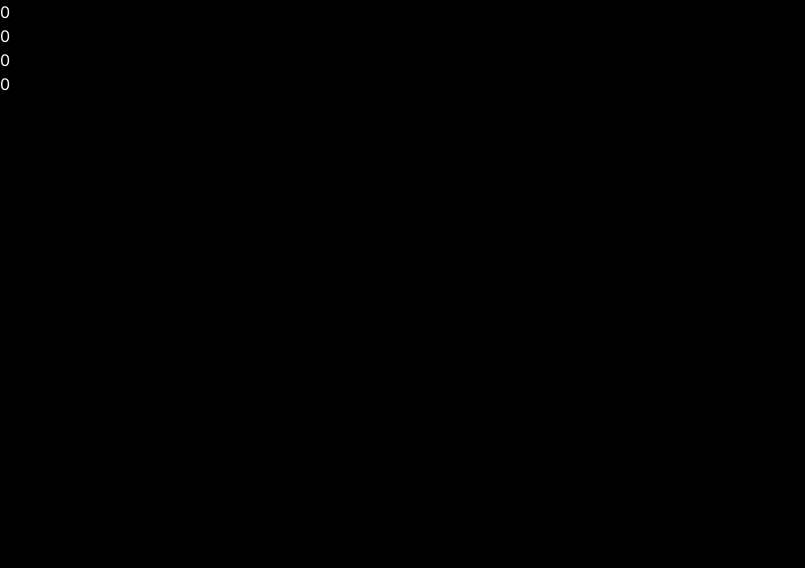
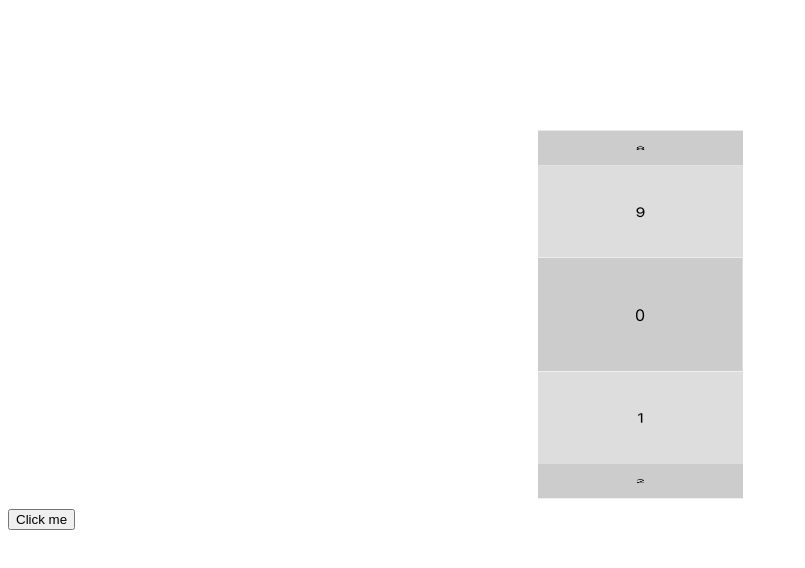
Before and after one commit to kylebatucal/mechanical-counter, a Next.js app: page / in a window 1280 px wide. Shown: the top 568 px of the page, without its empty margins (0-805 px from the left). Built offline with nearby package versions, Linux system fonts and the light colour scheme.

Commit message:
wheel prototype

```diff
--- a/src/app/globals.css
+++ b/src/app/globals.css
@@ -1,6 +1,30 @@
-@tailwind base;
+/* @tailwind base;
 @tailwind components;
-@tailwind utilities;
+@tailwind utilities; */
+
+.wheel {
+  /* background-color: red; */
+  position: relative;
+  width: 16vw;
+  height: 500px;
+  margin: 0 auto;
+  transform-style: preserve-3d;
+  transition-duration: 0.15s;
+}
+
+.segment {
+  display: flex;
+  justify-content: center;
+  align-items: center;
+  width: 100%;
+  position: absolute;
+  top: 50%;
+  background-color: #ccc;
+}
+
+.segment:nth-child(even) {
+  background-color: #ddd;
+}
 
 /* :root {
   --foreground-rgb: 0, 0, 0;
--- a/src/app/page.tsx
+++ b/src/app/page.tsx
@@ -3,7 +3,7 @@ import Counter from "@/app/ui/counter";
 export default function Home() {
   return (
     <div>
-      <Counter></Counter>
+      <Counter/>
     </div>
   );
 }
--- a/src/app/ui/counter.tsx
+++ b/src/app/ui/counter.tsx
@@ -2,94 +2,114 @@
 
 import { useState } from 'react'
 
-export default function Counter() {
-  const [thousands, setThousands] = useState(0)
-  const [hundreds, setHundreds] = useState(0)
-  const [tens, setTens] = useState(0)
-  const [ones, setOnes] = useState(0)
+function Wheel() {
+  const numbers = [0,9,8,7,6,5,4,3,2,1]
+  const diameter = 350;
+  const radius = diameter / 2
+  // const circumference = Math.PI * diameter
+  const height = 113
 
-  const incrementDigit = (digit: number, setDigit: Function) => {
-    if (digit == 9) {
-      setDigit(0)
-      return true
+  // Create segments
+  const segments = numbers.map((digit, i) => {
+    const style = {
+      transform: `rotateX(${36*i}deg) translateZ(${radius}px)`,
+      height: height
     }
-    setDigit(digit + 1)
-    return false
-  }
 
-  const incrementCount = () => {
-    if (incrementDigit(ones, setOnes)) {
-      if (incrementDigit(tens, setTens)) {
-        if (incrementDigit(hundreds, setHundreds)) {
-          incrementDigit(thousands, setThousands)
-        }
-      }
-    }
-  }
+    return (
+      <div className='segment' style={style} key={digit.toString()}>
+        {digit}
+      </div>
+    )
+  })
 
-  const resetCount = (event: any) => {
-    if (event.deltaY < 0) {
-      const lowestDigit = Math.min(...[thousands, hundreds, tens, ones])
-
-      const resetDigit = (digit: number, setDigit: Function) => {
-        if (digit == lowestDigit) {
-          incrementDigit(digit, setDigit)
-        }
-      }
-
-      resetDigit(thousands, setThousands)
-      resetDigit(hundreds, setHundreds)
-      resetDigit(tens, setTens)
-      resetDigit(ones, setOnes)
-    }
-  }
+  // Return wheel
+  const [degrees, setDegrees] = useState(0)
 
   return (
-    <div
-      className='h-screen bg-black text-white'
-      onMouseDown={incrementCount}
-      onWheel={resetCount}
-    >
-      <div>
-        {thousands}
+    <div>
+      <div
+        className='wheel'
+        style={{
+          transformOrigin: `50% calc(50% + ${height / 2}px)`,
+          transform: `rotateX(${degrees}deg)`
+        }}
+      >
+        {segments}
       </div>
-      <div>
-        {hundreds}
-      </div>
-      <div>
-        {tens}
-      </div>
-      <div>
-        {ones}
-      </div>
+      <button onMouseDown={() => {setDegrees(degrees+36)}}>Click me</button>
+    </div>
+  )
+
+}
+
+export default function Counter() {
+
+  return (
+    <div>
+      <Wheel/>
     </div>
   )
 
 
-  // const [count, setCount] = useState(0)
+  // const [thousands, setThousands] = useState(0)
+  // const [hundreds, setHundreds] = useState(0)
+  // const [tens, setTens] = useState(0)
+  // const [ones, setOnes] = useState(0)
 
+  // const incrementDigit = (digit: number, setDigit: Function) => {
+  //   if (digit == 9) {
+  //     setDigit(0)
+  //     return true
+  //   }
+  //   setDigit(digit + 1)
+  //   return false
+  // }
 
+  // const incrementCount = () => {
+  //   if (incrementDigit(ones, setOnes)) {
+  //     if (incrementDigit(tens, setTens)) {
+  //       if (incrementDigit(hundreds, setHundreds)) {
+  //         incrementDigit(thousands, setThousands)
+  //       }
+  //     }
+  //   }
+  // }
+
+  // const resetCount = (event: any) => {
+  //   if (event.deltaY < 0) {
+  //     const lowestDigit = Math.min(...[thousands, hundreds, tens, ones])
+
+  //     const resetDigit = (digit: number, setDigit: Function) => {
+  //       if (digit == lowestDigit) {
+  //         incrementDigit(digit, setDigit)
+  //       }
+  //     }
+
+  //     resetDigit(thousands, setThousands)
+  //     resetDigit(hundreds, setHundreds)
+  //     resetDigit(tens, setTens)
+  //     resetDigit(ones, setOnes)
+  //   }
+  // }
 
   // return (
   //   <div
-  //     className="h-screen bg-black text-white"
-  //     onMouseDown={() => setCount(count + 1)}
-  //     onWheel={(event) => {if (event.deltaY < 0) { setCount(0) }}}
+  //     className='h-screen bg-black text-white'
+  //     onMouseDown={incrementCount}
+  //     onWheel={resetCount}
   //   >
   //     <div>
-  //       Count: {count}
+  //       {thousands}
   //     </div>
-  //     <div className="digit thousands">
-  //       0
+  //     <div>
+  //       {hundreds}
   //     </div>
-  //     <div className="digit hundreds">
-  //       0
+  //     <div>
+  //       {tens}
   //     </div>
-  //     <div className="digit tens">
-  //       0
-  //     </div>
-  //     <div className="digit ones">
-  //       0
+  //     <div>
+  //       {ones}
   //     </div>
   //   </div>
   // )
```
